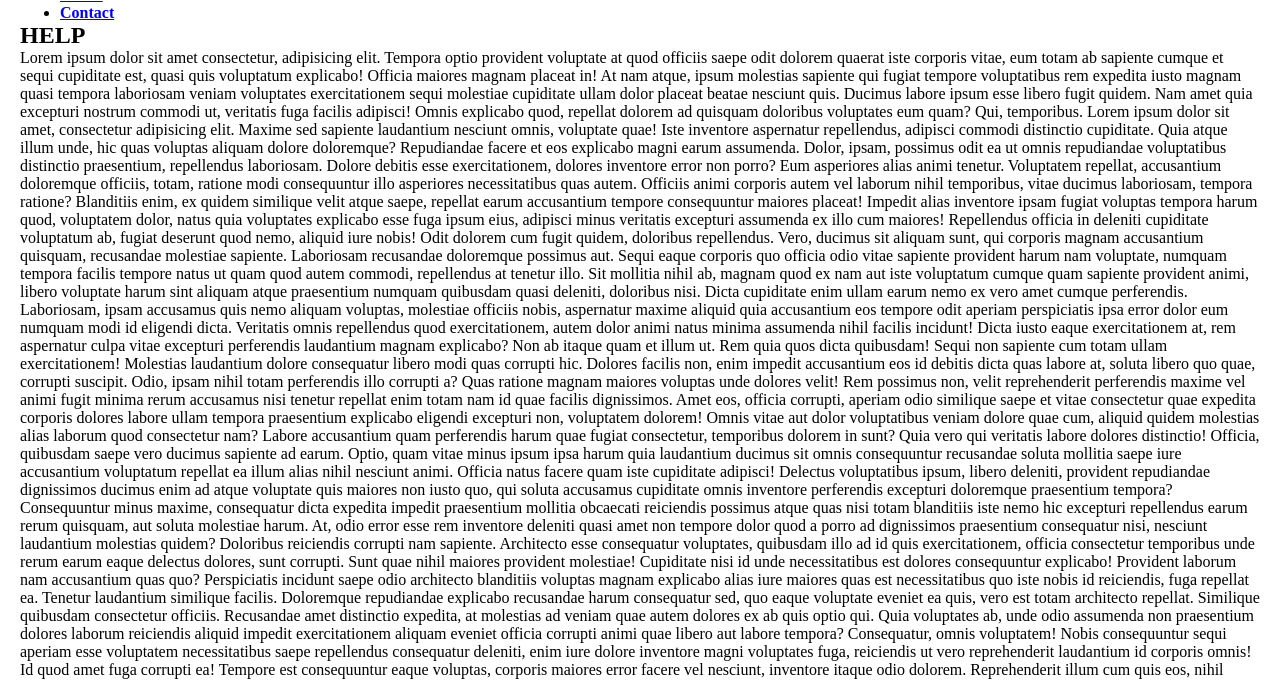
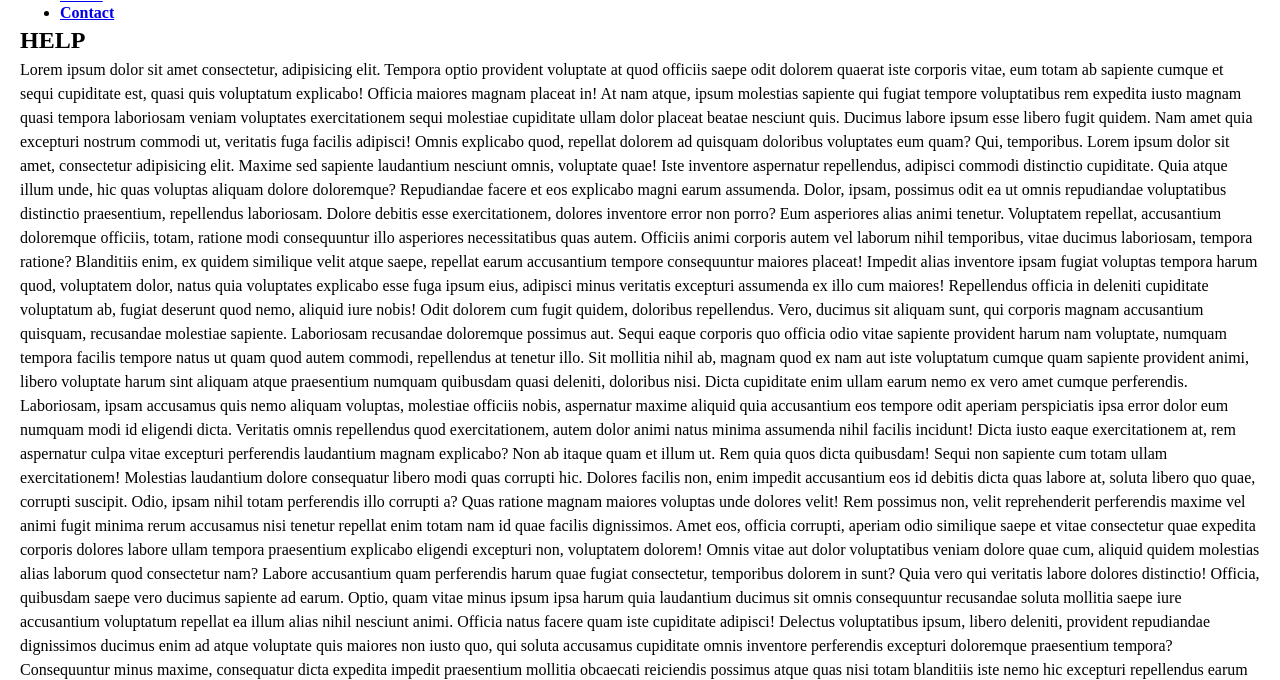
Before and after one commit to lecristina/projeto-inicial, a plain HTML site: page index.html in a window 1280 px wide. Shown: the part 89-769 px from the top of the page. Drawn offline with Linux system fonts and the light colour scheme.

Commit message:
Adicionado espaços entre as linhas da section

```diff
--- a/css/style.css
+++ b/css/style.css
@@ -16,6 +16,10 @@ nav {
 
 .container {
     margin: 20px;
+}
+
+#conteudo {
+    line-height: 1.5;
 }
 
 
```
